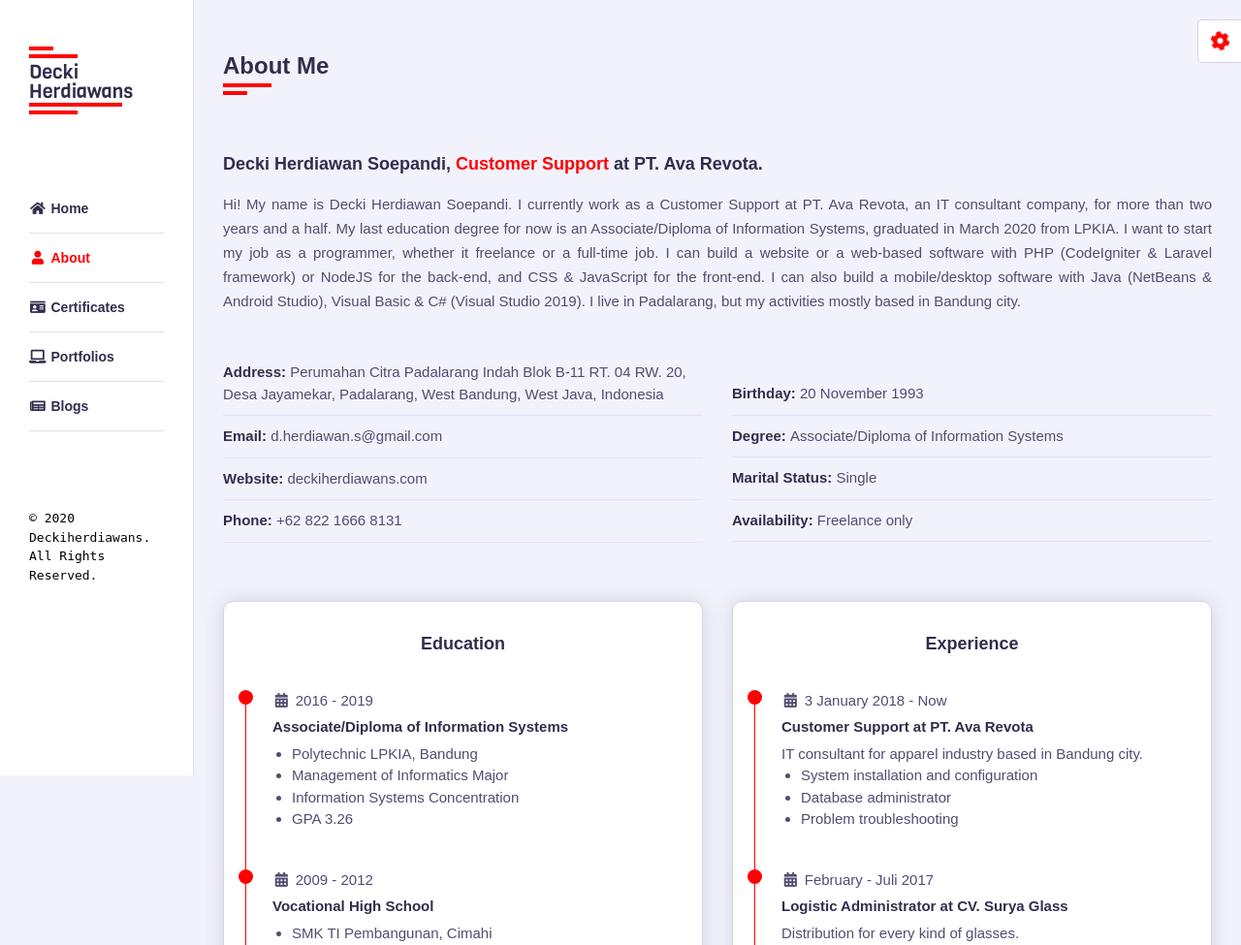
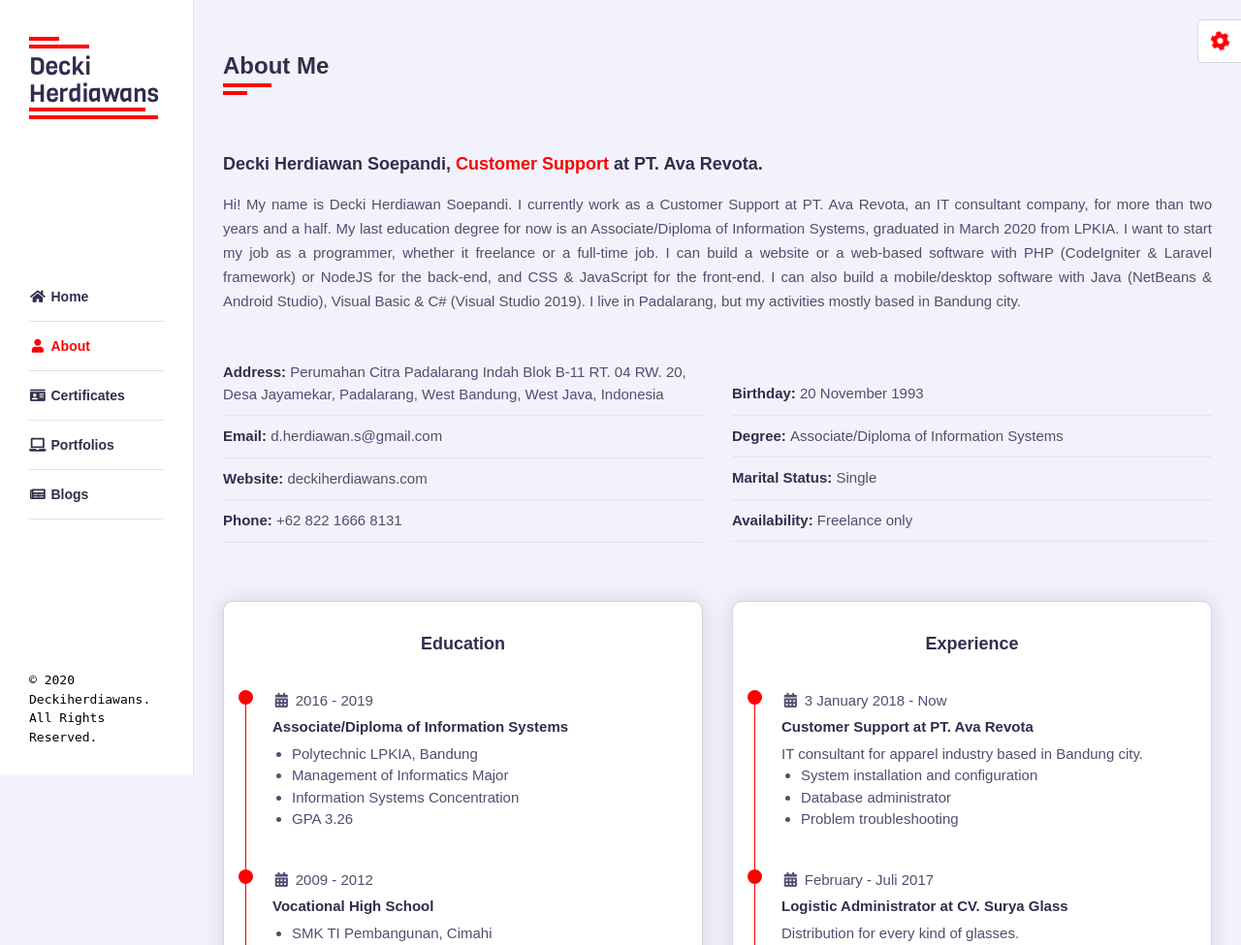
Before and after one commit to decki-id/myportfolio, a Laravel app: page /about in a window 1280 px wide. Shown: the top 975 px of the page at 97% size. Run offline with Laravel 8, Linux system fonts and the light colour scheme.

Commit message:
Update sidebar style.

```diff
--- a/public/css/style.css
+++ b/public/css/style.css
@@ -116,6 +116,10 @@ body {
     z-index: 10;
     border-right: 1px solid #e8dfec;
     padding: 30px;
+    display: flex;
+    -webkit-flex-direction: column;
+    flex-direction: column;
+    justify-content: space-between;
     -webkit-transition: all .3s ease;
     transition: all .3s ease;
     overflow: auto;
@@ -123,11 +127,11 @@ body {
 
 .sidebar .logo {
     font-family: Viga;
-    padding: 30px 0 0 0;
+    padding: 20px 0 0 0;
 }
 
 .sidebar .logo a {
-    font-size: 20px;
+    font-size: 25px;
     color: #302e4d;
     text-decoration: none;
     display: block;
@@ -137,7 +141,7 @@ body {
 .sidebar .logo #decki::before {
     content: '';
     height: 4px;
-    width: 25px;
+    width: 31px;
     position: absolute;
     top: -12px;
     left: 0;
@@ -146,7 +150,7 @@ body {
 .sidebar .logo #decki::after {
     content: '';
     height: 4px;
-    width: 50px;
+    width: 62px;
     position: absolute;
     top: -4px;
     left: 0;
@@ -159,7 +163,7 @@ body {
 .sidebar .logo #herdiawans::before {
     content: '';
     height: 4px;
-    width: 96px;
+    width: 120px;
     position: absolute;
     bottom: 0;
     left: 0;
@@ -168,7 +172,7 @@ body {
 .sidebar .logo #herdiawans::after {
     content: '';
     height: 4px;
-    width: 50px;
+    width: 133px;
     position: absolute;
     bottom: -8px;
     left: 0;
@@ -223,8 +227,6 @@ body {
 
 .sidebar .nav {
     font-family: sans-serif;
-    margin: 70px 0 80px 0;
-    padding: 0;
 }
 
 .sidebar .nav li {
@@ -532,6 +534,7 @@ body {
 /* Portfolios */
 
 .portfolios .portfolio-item {
+    -ms-flex: 0 0 33.33%;
     flex: 0 0 33.33%;
     max-width: 33.33%;
     margin-bottom: 30px;
--- a/resources/views/main.blade.php
+++ b/resources/views/main.blade.php
@@ -29,7 +29,8 @@
                     <a href="/" id="herdiawans">Herdiawans</a>
                 </div>
                 <div class="nav-toggler"><span></span></div>
-                <ul class="nav">
+                <div class="nav">
+                    <ul>
                         <li>
                             <a href="/" class="{{ Route::currentRouteName() == 'home' ? 'active' : '' }}">
                                 <i class="fas fa-fw fa-home"></i>Home
@@ -56,6 +57,7 @@
                             </a>
                         </li>
                     </ul>
+                </div>
                 <div class="copyright">
                     <?php $year = date('Y'); ?>
                     &copy <?= $year; ?><br>Deckiherdiawans.<br>All Rights Reserved.
```
Lines whose indentation alone changed are shown as unchanged.
